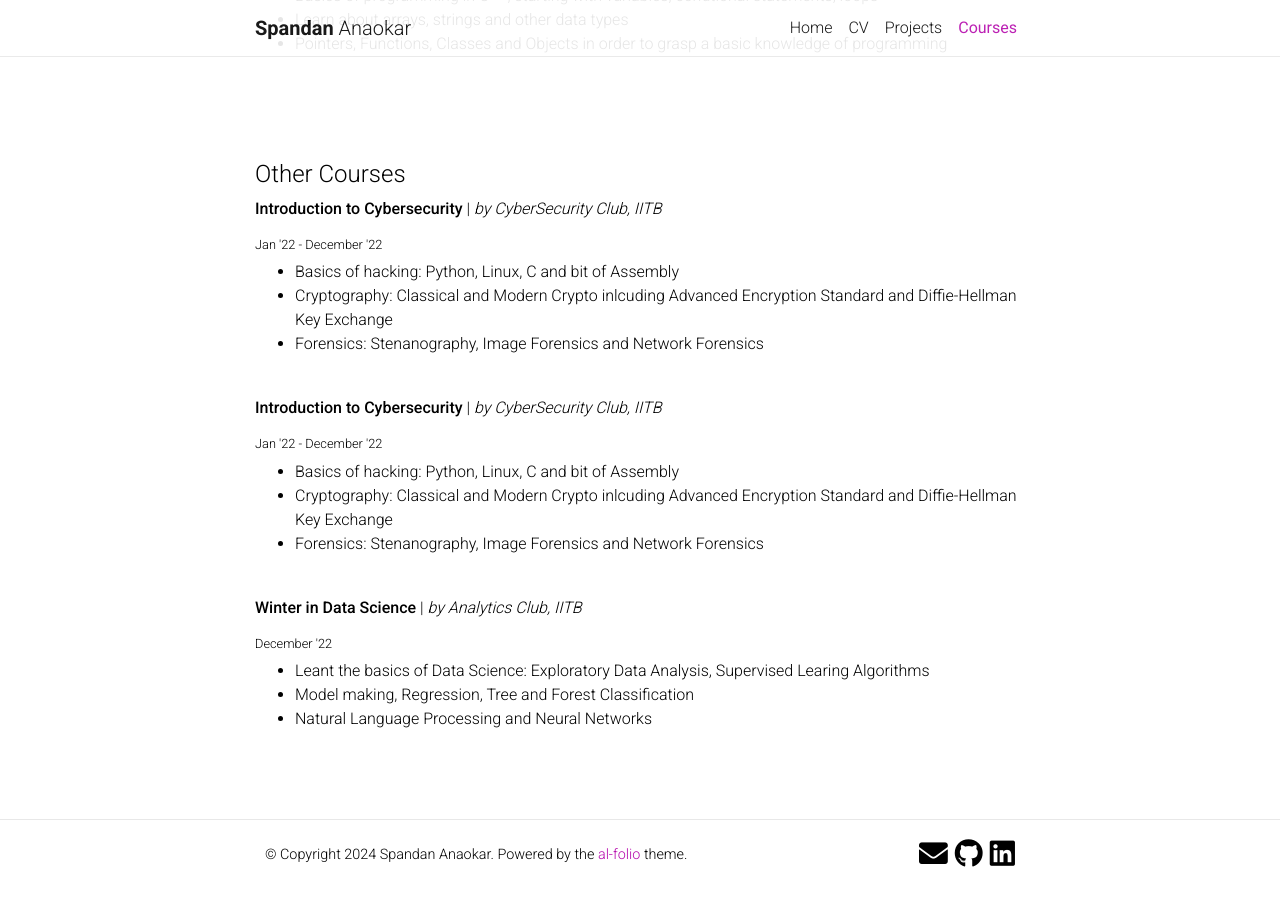
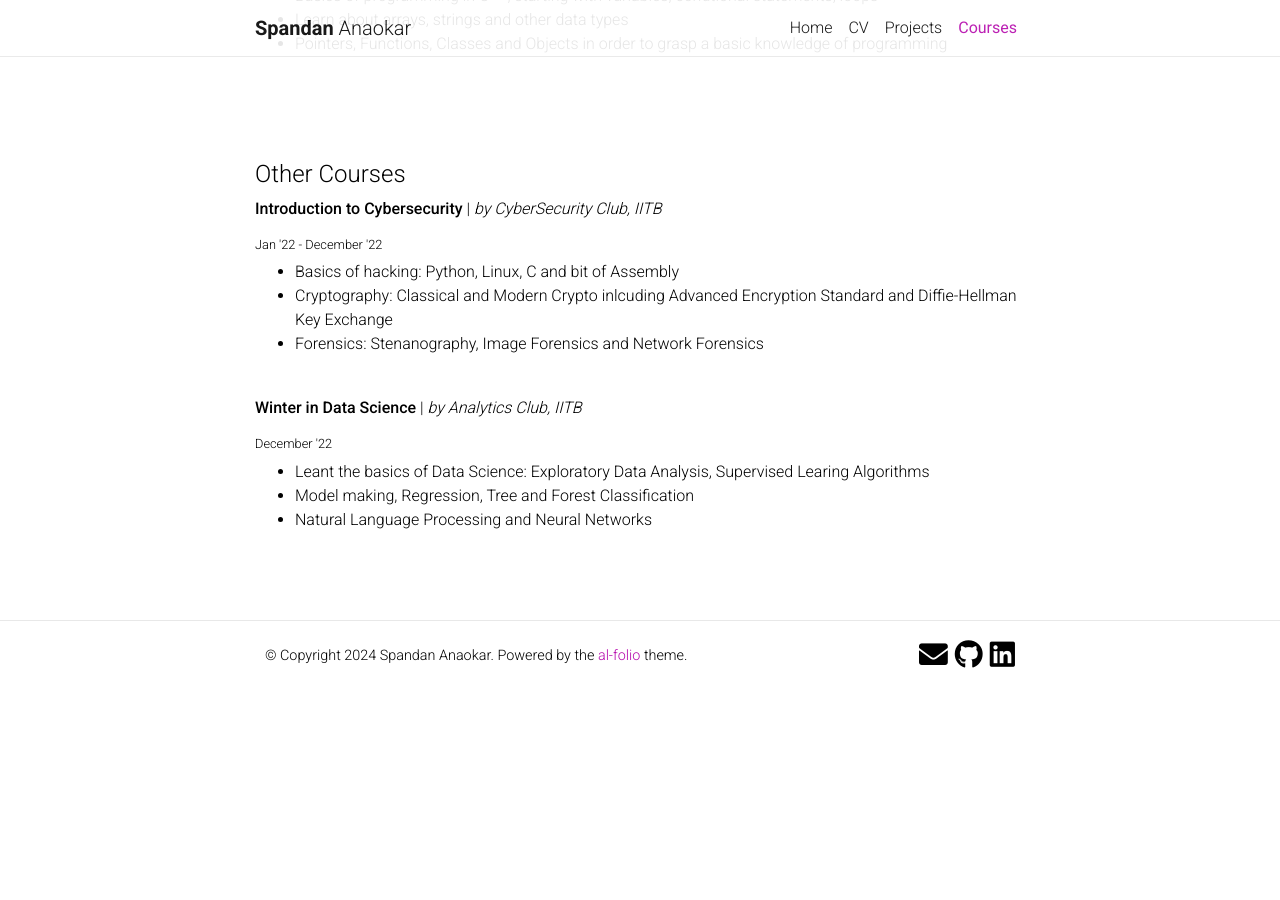
Before and after one commit to Spandan2003/Spandan2003.github.io, a Jekyll site: the page built from _pages/courses.md, in a window 1280 px wide and 900 px high, scrolled down 906 px. Built offline with Jekyll 4.4.1, drawn with Linux system fonts in a browser that asks for light colours; nearby versions of some CDN libraries; comment, search, counter and statistics services are not loaded; a style sheet for code colours, icons or effects is not loaded; after the commit the page ends 1607 px from its top, so only the background shows below that.

```diff
--- a/_data/research.yml
+++ b/_data/research.yml
@@ -32,7 +32,7 @@
   date: May '24 - August '24
   description: Researched the effects of noise injection on sequential models like Transformers and LSTMs, developing a modified gradient descent algorithm to improve training stability. This work enhanced model accuracy, robustness, and generalization in NLP tasks, enabling faster convergence and better performance in diverse applications.
   links:
-    code:
+    code: https://github.com/Nahush-27/Effect-of-Noise-Injection-in-Sequential-models
     demo:
     blog:
     report: /assets/pdf/research/noiseinject.pdf
--- a/_pages/courses.md
+++ b/_pages/courses.md
@@ -70,20 +70,6 @@ navpos: 3
 <br>
 <br>
 #### Other Courses
-<div class="courses">
-    <p class="courses-text">
-      <strong>Introduction to Cybersecurity</strong> | <i>by CyberSecurity Club, IITB</i> <br/>
-    <div class="courses-bubble-with-date">
-      <h6>Jan '22 - December '22</h6>
-    </div>
-    <ul>
-        <li>Basics of hacking: Python, Linux, C and bit of Assembly</li>
-        <li>Cryptography: Classical and Modern Crypto inlcuding Advanced Encryption Standard and Diffie-Hellman Key Exchange</li>
-        <li>Forensics: Stenanography, Image Forensics and Network Forensics</li>
-     </ul>
-    </p>
-    <br>
-</div>
 
 <div class="courses">
     <p class="courses-text">
```
Also changed, not shown: _data/projects.yml (+48 -0 lines), _news/news_list.md (+34 -10 lines), _pages/home.md (+11 -12 lines), assets/img/project/deepcarlsen.png (added), assets/img/project/jpeg.png (added), assets/img/project/nlp_llm.png (added), assets/img/project/vangogh.png (added).
